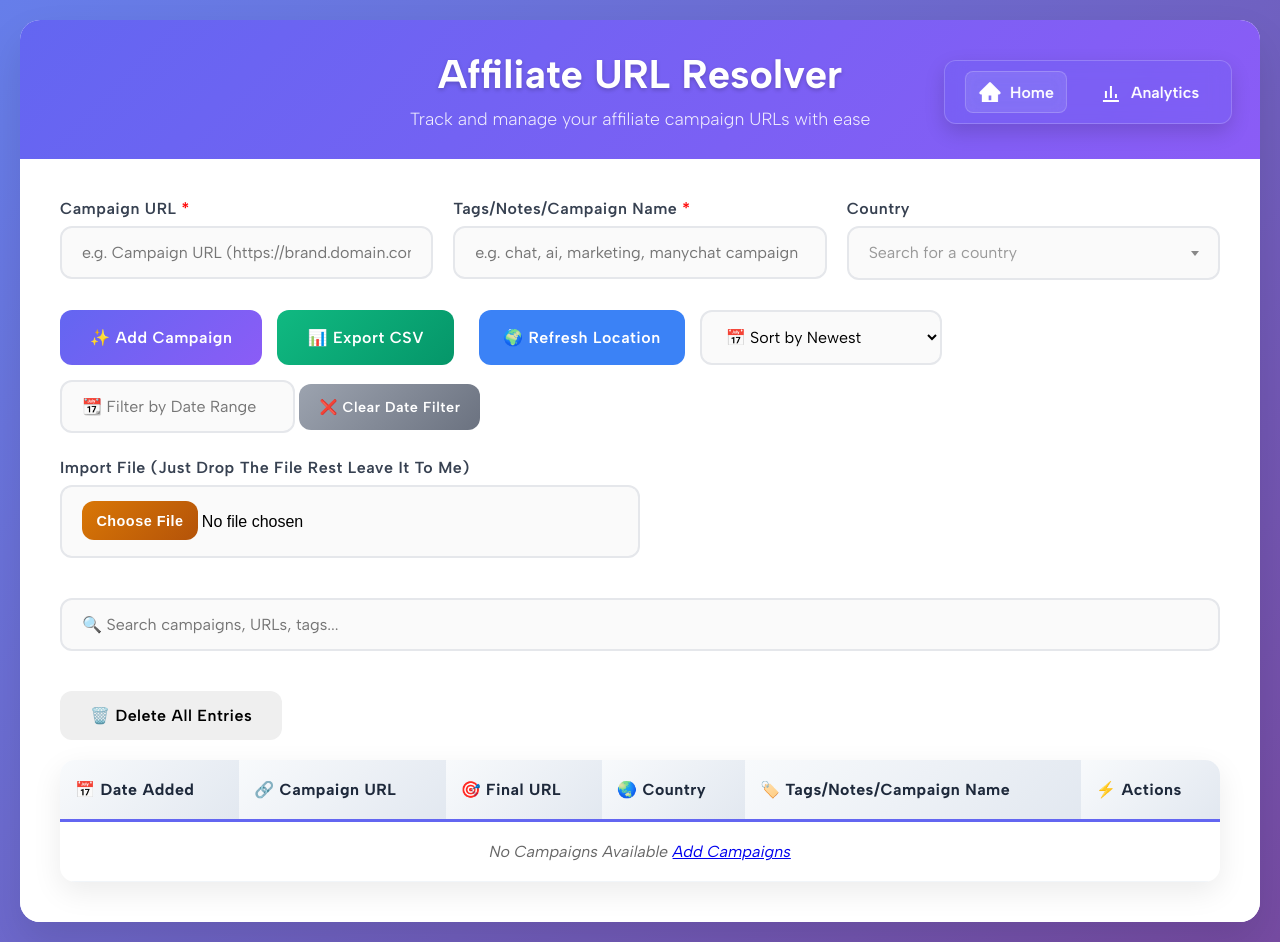
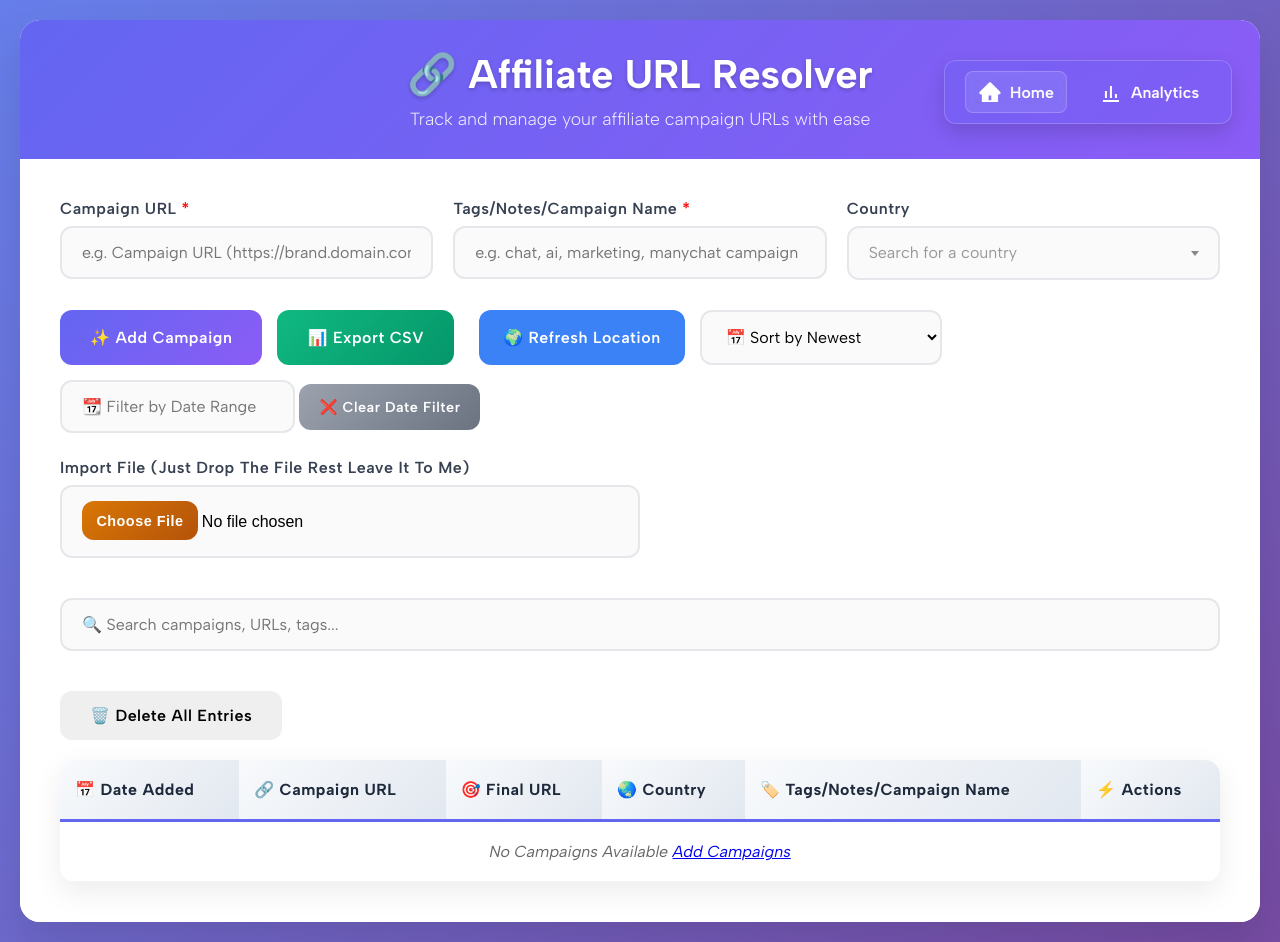
Before and after one commit to thequick10/TraceToEnd, a website: page public/index.html in a window 1280 px wide. Drawn offline with nearby package versions, Linux system fonts and the light colour scheme.

Commit message:
update html title

```diff
--- a/public/index.html
+++ b/public/index.html
@@ -37,7 +37,7 @@
 
     <div class="container">
       <div class="header">
-        <h1>Affiliate URL Resolver</h1>
+        <h1>🔗 Affiliate URL Resolver</h1>
         <p class="subtitle">
           Track and manage your affiliate campaign URLs with ease
         </p>
```
